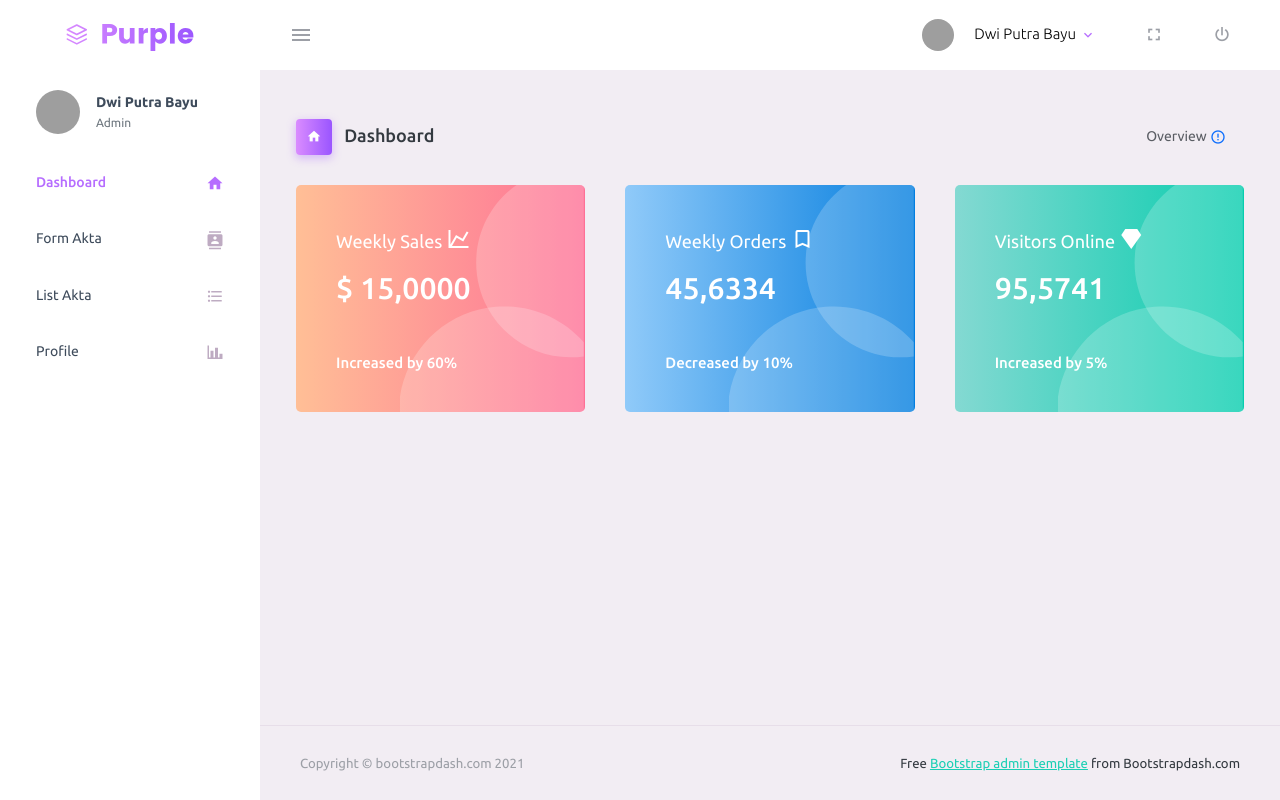
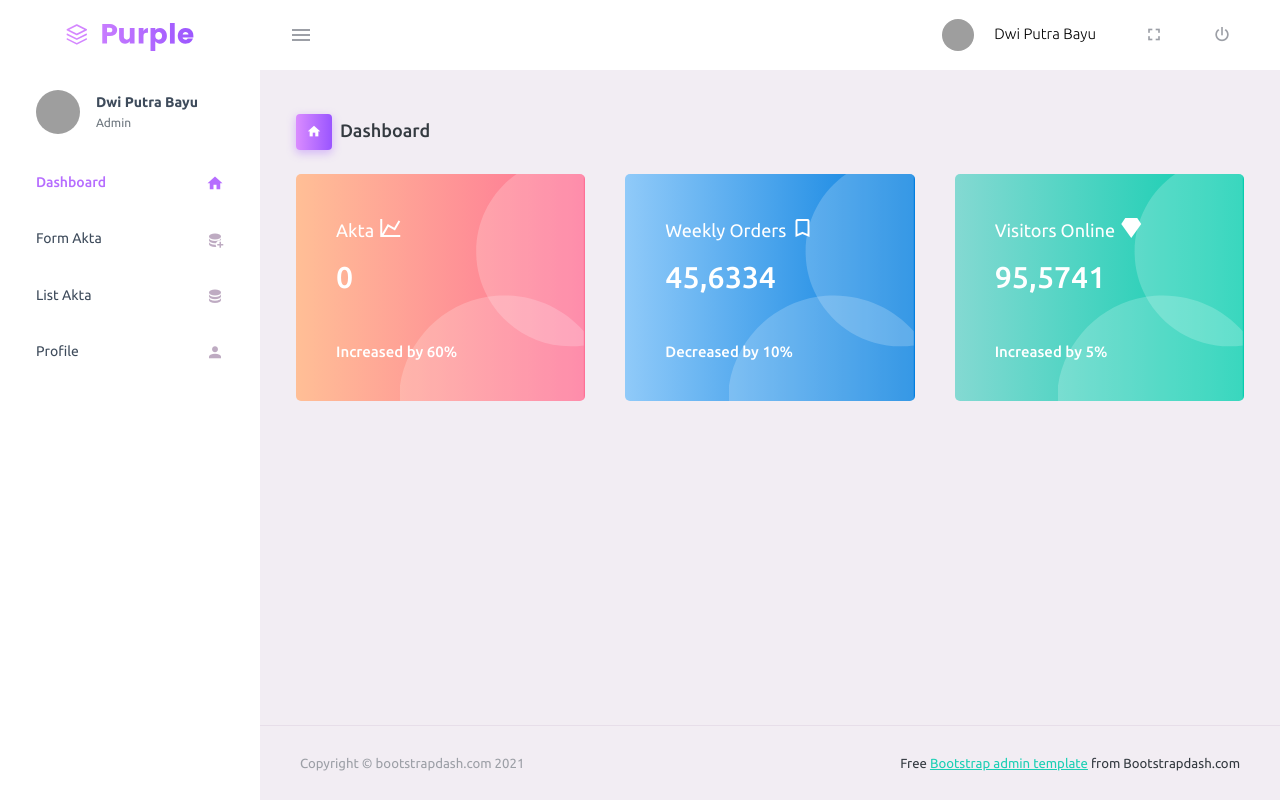
Before and after one commit to dpbayu/AktaPlus, a PHP site: page /admin/index.php in a window 1280 px wide. Run offline with PHP 8.4, Linux system fonts and the light colour scheme; a user stored in the database is signed in; data that the repository does not hold is empty; grey boxes are pictures that could not be loaded.

Commit message:
dashboard

```diff
--- a/admin/editakta.php
+++ b/admin/editakta.php
@@ -1,6 +1,6 @@
 <!-- PHP Start -->
+<?php
 session_start();
-<?php
 require "../include/db.php";
 $data = mysqli_query($db, "SELECT * FROM akta WHERE id = '".$_GET['id']."'");
 $r = mysqli_fetch_array($data);
@@ -43,8 +43,8 @@ session_start();
                     <div class="page-header">
                         <h3 class="page-title">
                             <span class="page-title-icon bg-gradient-primary text-white me-2">
-                                <i class="mdi mdi-home"></i>
-                            </span> Form Akta
+                                <i class="mdi mdi-database"></i>
+                            </span>Edit Akta
                         </h3>
                     </div>
                     <div class="row">
--- a/admin/formakta.php
+++ b/admin/formakta.php
@@ -27,8 +27,8 @@ require "function.php";
                     <div class="page-header">
                         <h3 class="page-title">
                             <span class="page-title-icon bg-gradient-primary text-white me-2">
-                                <i class="mdi mdi-home"></i>
-                            </span> Form Akta
+                                <i class="mdi mdi-database-plus"></i>
+                            </span>Form Akta
                         </h3>
                     </div>
                     <div class="row">
--- a/admin/index.php
+++ b/admin/index.php
@@ -29,25 +29,24 @@ if (isset($_SESSION['role']))
             <h3 class="page-title">
               <span class="page-title-icon bg-gradient-primary text-white me-2">
                 <i class="mdi mdi-home"></i>
-              </span> Dashboard
+              </span>Dashboard
             </h3>
-            <nav aria-label="breadcrumb">
-              <ul class="breadcrumb">
-                <li class="breadcrumb-item active" aria-current="page">
-                  <span></span>Overview <i class="mdi mdi-alert-circle-outline icon-sm text-primary align-middle"></i>
-                </li>
-              </ul>
-            </nav>
           </div>
           <div class="row">
             <div class="col-md-4 stretch-card grid-margin">
               <div class="card bg-gradient-danger card-img-holder text-white">
                 <div class="card-body">
                   <img src="assets/images/dashboard/circle.svg" class="card-img-absolute" alt="circle-image" />
-                  <h4 class="font-weight-normal mb-3">Weekly Sales <i
-                      class="mdi mdi-chart-line mdi-24px float-right"></i>
+                  <h4 class="font-weight-normal mb-3">Akta
+                    <i class="mdi mdi-chart-line mdi-24px float-right"></i>
                   </h4>
-                  <h2 class="mb-5">$ 15,0000</h2>
+                  <h2 class="mb-5">
+                    <?php
+                      $sql = "SELECT * FROM akta";
+                      $query = mysqli_query($db, $sql);
+                      $count = mysqli_num_rows($query);
+                      echo "$count";
+                    ?></h2>
                   <h6 class="card-text">Increased by 60%</h6>
                 </div>
               </div>
--- a/admin/listakta.php
+++ b/admin/listakta.php
@@ -28,8 +28,8 @@ $akta = query ("SELECT * FROM akta ORDER BY id DESC");
                     <div class="page-header">
                         <h3 class="page-title">
                             <span class="page-title-icon bg-gradient-primary text-white me-2">
-                                <i class="mdi mdi-home"></i>
-                            </span> List Akta
+                                <i class="mdi mdi-database"></i>
+                            </span>List Akta
                         </h3>
                     </div>
                     <div class="row">
--- a/admin/partials/navbar.php
+++ b/admin/partials/navbar.php
@@ -1,9 +1,9 @@
 <nav class="navbar default-layout-navbar col-lg-12 col-12 p-0 fixed-top d-flex flex-row">
   <div class="text-center navbar-brand-wrapper d-flex align-items-center justify-content-center">
-    <a class="navbar-brand brand-logo" href="index.html">
+    <a class="navbar-brand brand-logo" href="index.php">
       <img src="assets/images/logo.svg" alt="logo" />
     </a>
-    <a class="navbar-brand brand-logo-mini" href="index.html">
+    <a class="navbar-brand brand-logo-mini" href="index.php">
       <img src="assets/images/logo-mini.svg" alt="logo" />
     </a>
   </div>
@@ -13,8 +13,7 @@
     </button>
     <ul class="navbar-nav navbar-nav-right">
       <li class="nav-item nav-profile dropdown">
-        <a class="nav-link dropdown-toggle" id="profileDropdown" href="#" data-bs-toggle="dropdown"
-          aria-expanded="false">
+        <a class="nav-link" href="../admin/profile.php">
           <div class="nav-profile-img">
             <img src="../assets/image/<?php echo $_SESSION['profile_pic'] ?>" alt="image">
           </div>
@@ -22,11 +21,6 @@
             <p class="mb-1 text-black"><?php echo $_SESSION['fullname'] ?></p>
           </div>
         </a>
-        <div class="dropdown-menu navbar-dropdown" aria-labelledby="profileDropdown">
-          <a class="dropdown-item" href="#">
-            <i class="mdi mdi-cached me-2 text-success"></i>Activity Log</a>
-          <div class="dropdown-divider"></div>
-        </div>
       </li>
       <li class="nav-item d-none d-lg-block full-screen-link">
         <a class="nav-link">
--- a/admin/partials/sidebar.php
+++ b/admin/partials/sidebar.php
@@ -20,19 +20,19 @@
     <li class="nav-item">
       <a class="nav-link" href="formakta.php">
         <span class="menu-title">Form Akta</span>
-        <i class="mdi mdi-contacts menu-icon"></i>
+        <i class="mdi mdi-database-plus menu-icon"></i>
       </a>
     </li>
     <li class="nav-item">
       <a class="nav-link" href="listakta.php">
         <span class="menu-title">List Akta</span>
-        <i class="mdi mdi-format-list-bulleted menu-icon"></i>
+        <i class="mdi mdi-database menu-icon"></i>
       </a>
     </li>
     <li class="nav-item">
       <a class="nav-link" href="profile.php">
         <span class="menu-title">Profile</span>
-        <i class="mdi mdi-chart-bar menu-icon"></i>
+        <i class="mdi mdi-account menu-icon"></i>
       </a>
     </li>
   </ul>
--- a/admin/profile.php
+++ b/admin/profile.php
@@ -27,7 +27,7 @@ require "../include/db.php";
                     <div class="page-header">
                         <h3 class="page-title">
                             <span class="page-title-icon bg-gradient-primary text-white me-2">
-                                <i class="mdi mdi-home"></i>
+                                <i class="mdi mdi-account"></i>
                             </span>Profile
                         </h3>
                     </div>
```
Lines whose indentation alone changed are shown as unchanged.
